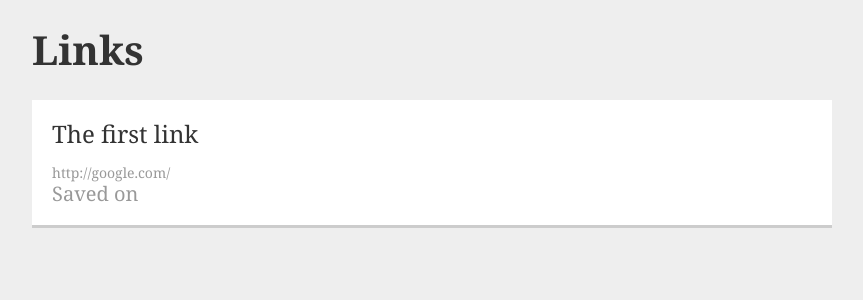
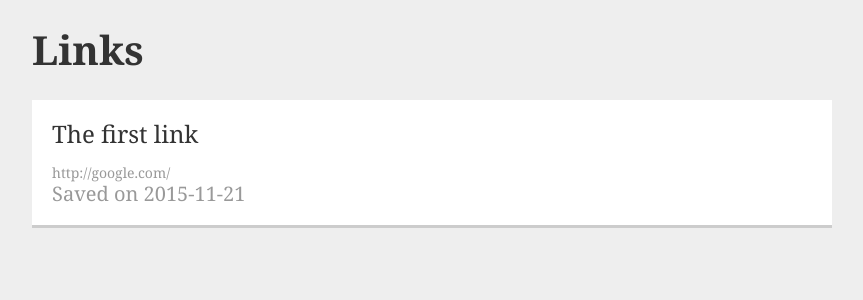
Before and after one commit to matita/min-gh-jekyll, a Jekyll site: the page built from index.html, in a window 1280 px wide. Shown: the top 300 px of the page, without its empty margins (208-1071 px from the left). Built offline with Jekyll 4.4.1, drawn with Linux system fonts in a browser that asks for light colours; nearby versions of some CDN libraries.

Commit message:
Update index.html

```diff
--- a/index.html
+++ b/index.html
@@ -6,11 +6,11 @@ title: Home
 <h1>Links</h1>
 
 <div class="links">
-{% for link in site.posts %}
-  <a class="link" href="{{ link.link }}">
-    <span class="link-title">{{ link.title }}</span>
-    <span class="link-description">{{ link.description }}</span>
-    <span class="link-url">{{ link.link }}</span>
+{% for page in site.posts %}
+  <a class="link" href="{{ page.link }}">
+    <span class="link-title">{{ page.title }}</span>
+    <span class="link-description">{{ page.description }}</span>
+    <span class="link-url">{{ page.link }}</span>
     <span class="link-date">Saved on {{ page.date | date: "%Y-%m-%d" }}</span>
   </a>
 {% endfor %}
```
